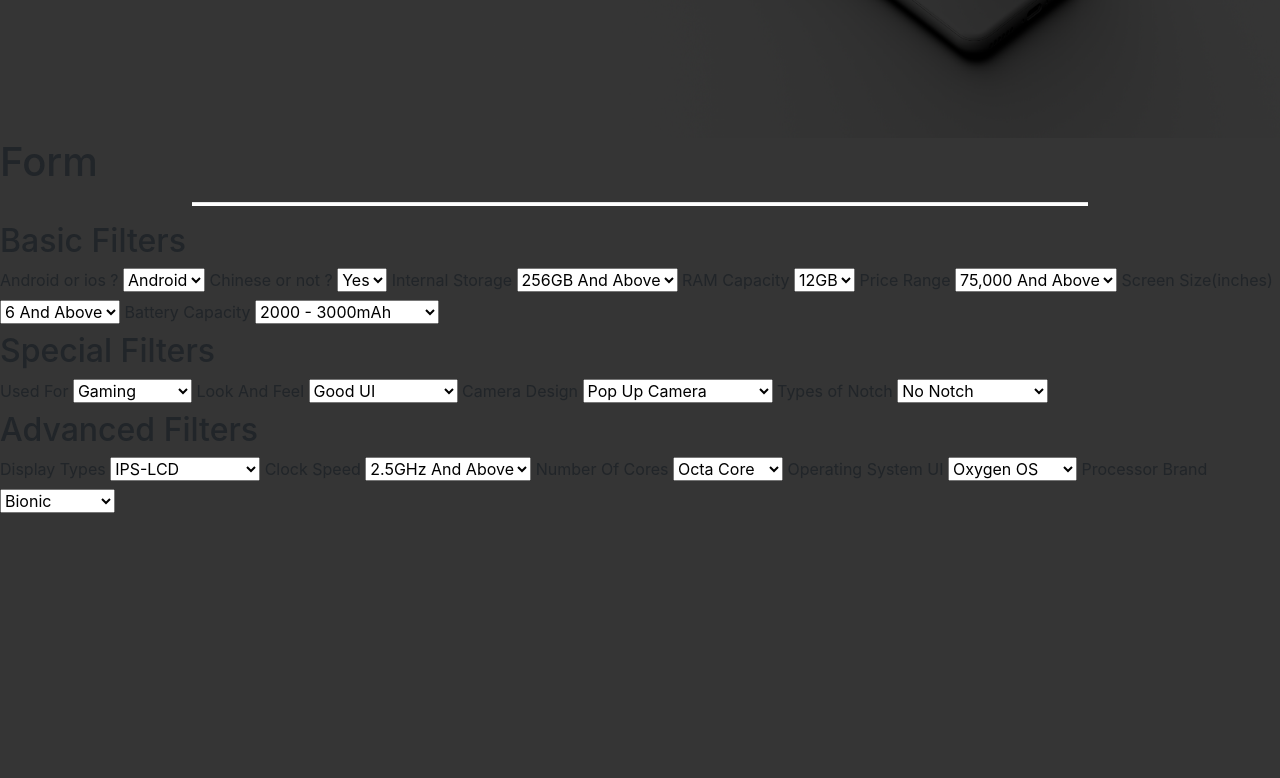
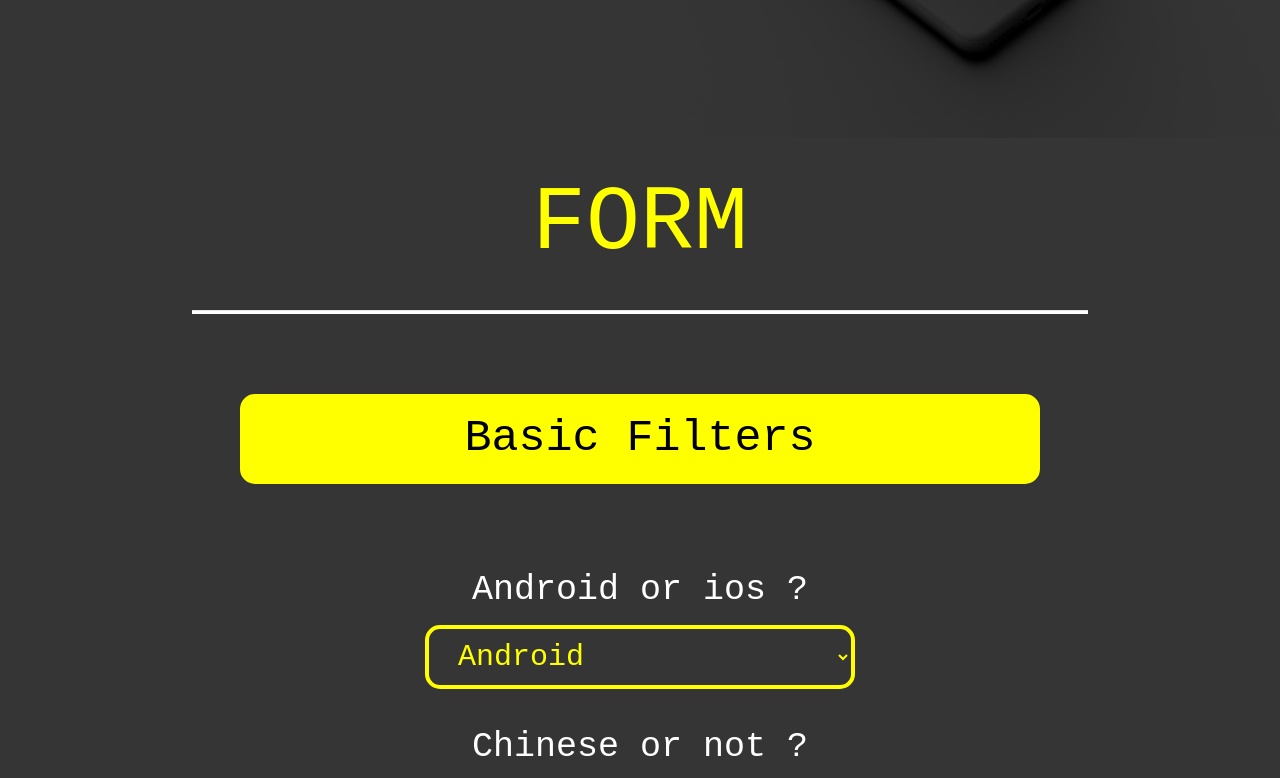
Before and after one commit to greymattt/myphone.github.io, a plain HTML site: page index.html in a window 1280 px wide. Shown: the part 720-1498 px from the top of the page. Before the commit the page ends 1233 px from the top, so only its background shows below. Drawn offline with nearby package versions, Linux system fonts and the light colour scheme.

Commit message:
desktop form

```diff
--- a/index.html
+++ b/index.html
@@ -105,7 +105,7 @@
     <select>
       <option value='gaming'>Gaming</option>
       <option value='work'>Work</option>
-      <option value='photography'>photography</option>
+      <option value='photography'>Photography</option>
     </select>
     <label>Look And Feel</label>
     <select>
--- a/style.css
+++ b/style.css
@@ -45,6 +45,48 @@
 
 .content-right {
     flex-grow: 1;
+}
+
+.form h1{
+    text-align: center;
+    font-family: monospace;
+    font-size: 90px;
+    margin: 2rem;
+    text-transform: uppercase;
+    color: yellow;
+}
+.form {
+    color: #fff;
+    font-family: monospace;
+
+    text-align: center;
+}
+.form h2{
+    color: black;
+    background-color: yellow;
+    text-align: center;
+    font-size: 45px;
+    border: 2px solid yellow;
+    border-radius: 15px;
+    margin: 5rem 15rem 5rem 15rem ;
+    padding: 1rem;
+}
+
+.form label{
+    display: block;
+    font-size: 35px;
+    margin-top: 2rem;
+}
+.form select {
+    font-size: 30px;
+    border: 4px solid yellow;
+    border-radius: 15px;
+    padding: 10px 25px;
+    margin: 0 10rem 0 10rem;
+    color: yellow;
+    background-color: #353535;
+    width: 430px;
+
 }
 
 
```
